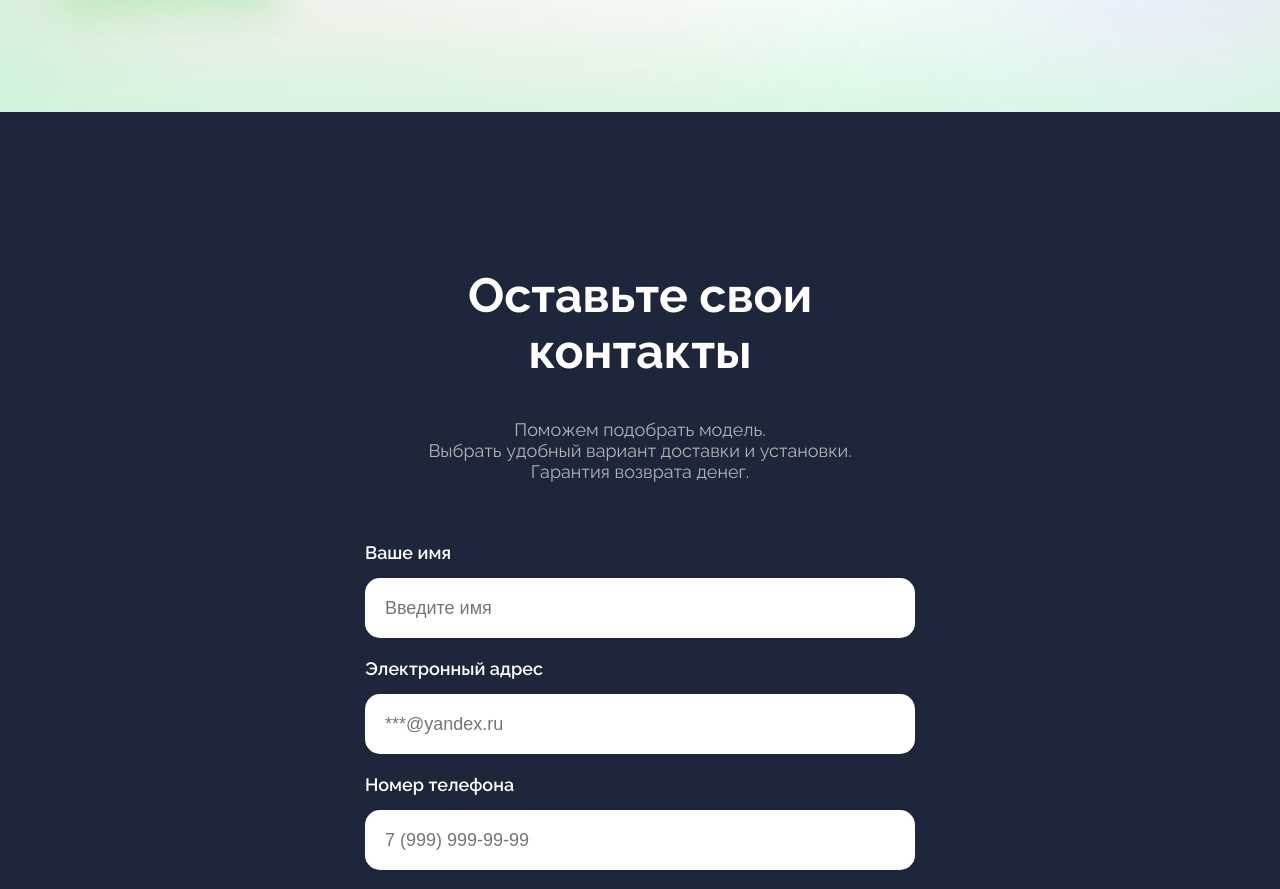
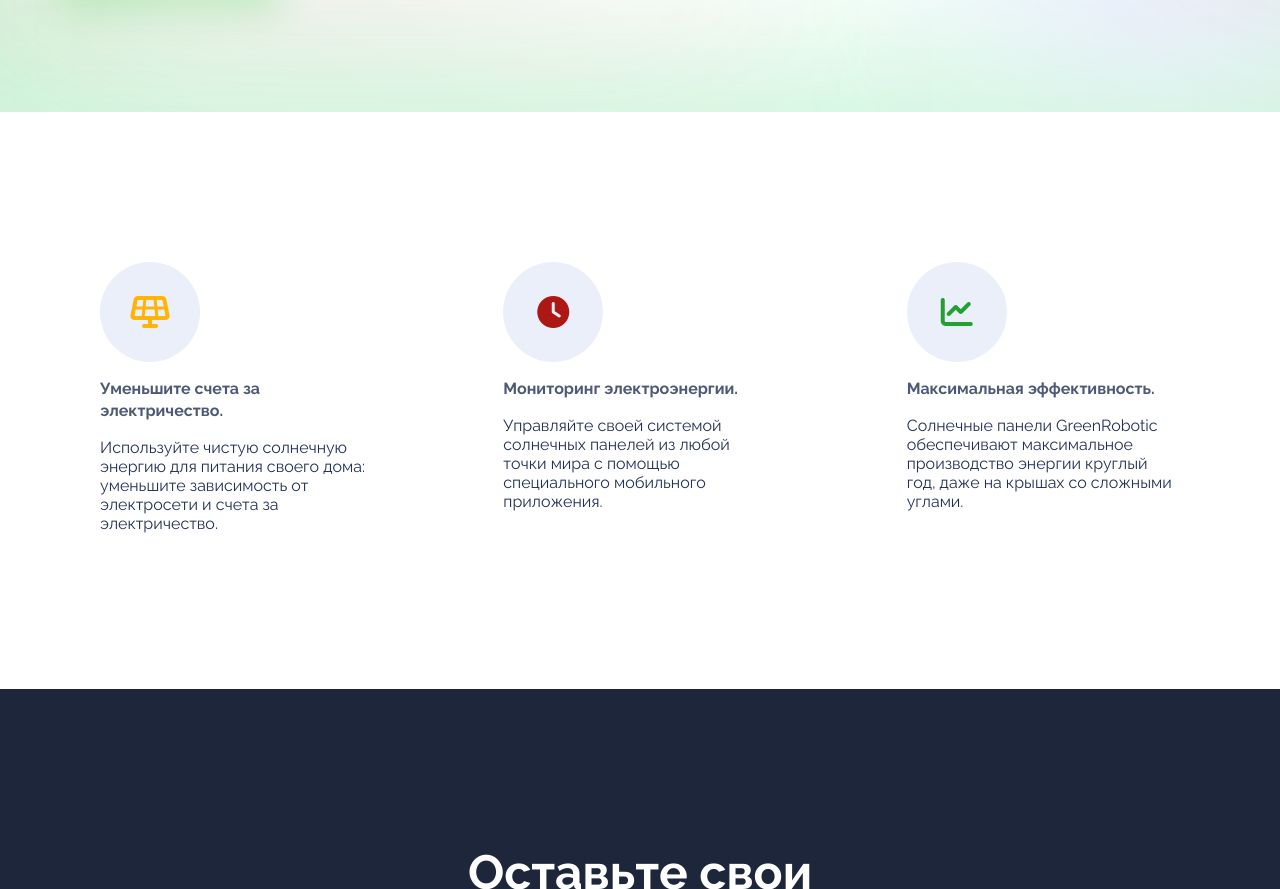
Before and after one commit to la-evg/green-corp-landing, a plain HTML site: page index.html in a window 1280 px wide. Shown: the part 824-1713 px from the top of the page. Drawn offline with nearby package versions, Linux system fonts and the light colour scheme.

Commit message:
add first part section features

```diff
--- a/index.html
+++ b/index.html
@@ -1,60 +1,102 @@
 <!DOCTYPE html>
 <html lang="ru">
-
   <head>
     <title>Солнечные батареи GreenCorp</title>
-    <link rel="stylesheet" href="main.css">
-    <link href="https://fonts.googleapis.com/css2?family=Raleway:wght@100;300;400;500;600;700;800&display=swap"
-        rel="stylesheet">
-    <meta name="viewport" content="width=device-width, initial-scale=1.0">
-    <link rel="stylesheet" href="https://cdnjs.cloudflare.com/ajax/libs/animate.css/4.1.1/animate.min.css" />
+    <link rel="stylesheet" href="main.css" />
+    <link
+      href="https://fonts.googleapis.com/css2?family=Raleway:wght@100;300;400;500;600;700;800&display=swap"
+      rel="stylesheet"
+    />
+    <meta name="viewport" content="width=device-width, initial-scale=1.0" />
+    <link
+      rel="stylesheet"
+      href="https://cdnjs.cloudflare.com/ajax/libs/animate.css/4.1.1/animate.min.css"
+    />
   </head>
 
   <body>
     <header>
-        <img src="img/logo.svg" alt="logo" class="header__logo">
+      <img src="img/logo.svg" alt="logo" class="header__logo" />
       <div>
         <a href="#contacts">Контакты</a>
         <button>Заказать</button>
       </div>
     </header>
     <section class="about">
-        <div class="about__info animate__animated animate__fadeInLeft animate__slow">
+      <div
+        class="about__info animate__animated animate__fadeInLeft animate__slow"
+      >
         <h1>Солнечные панели GreenRobotic</h1>
         <h4>Наши преимущества:</h4>
         <l>24/7 Мониторинг электроэнергии</l>
         <l>Автоматическое включение и отключение</l>
         <l>Максимальное производство солнечной энергии</l>
         <l>Безопасность и надежность</l>
-            <p>Производите дешёвую экологически чистую электроэнергию из солнечного света</p>
-            <button>Узнать подробнее <i class="fa-solid fa-angle-right"></i></button>
+        <p>
+          Производите дешёвую экологически чистую электроэнергию из солнечного
+          света
+        </p>
+        <button>
+          Узнать подробнее <i class="fa-solid fa-angle-right"></i>
+        </button>
       </div>
-        <div class="about__images animate__animated animate__fadeInRight animate__slow">
-            <img class="about__sun-image" src="img/sun.png">
-            <img class="about__image" src="img/solar-panel.png">
+      <div
+        class="about__images animate__animated animate__fadeInRight animate__slow"
+      >
+        <img class="about__sun-image" src="img/sun.png" />
+        <img class="about__image" src="img/solar-panel.png" />
+      </div>
+    </section>
+    <section class="features">
+      <div class="cards">
+        <div class="card">
+          <div class="card__logo"><i class="fa-solid fa-solar-panel"></i></div>
+          <h3>Уменьшите счета за электричество.</h3>
+          <p>
+            Используйте чистую солнечную энергию для питания своего дома:
+            уменьшите зависимость от электросети и счета за электричество.
+          </p>
+        </div>
+        <div class="card">
+          <div class="card__logo"><i class="fa-solid fa-clock"></i></div>
+          <h3>Мониторинг электроэнергии.</h3>
+          <p>
+            Управляйте своей системой солнечных панелей из любой точки мира с
+            помощью специального мобильного приложения.
+          </p>
+        </div>
+        <div class="card">
+          <div class="card__logo"><i class="fa-solid fa-chart-line"></i></div>
+          <h3>Максимальная эффективность.</h3>
+          <p>
+            Солнечные панели GreenRobotic обеспечивают максимальное производство
+            энергии круглый год, даже на крышах со сложными углами.
+          </p>
+        </div>
       </div>
     </section>
     <section class="form">
       <div class="form__container">
         <h1>Оставьте свои контакты</h1>
-            <p>Поможем подобрать модель.
-                <br>
+        <p>
+          Поможем подобрать модель.
+          <br />
           Выбрать удобный вариант доставки и установки.
-                <br>
+          <br />
           Гарантия возврата денег.
         </p>
         <form>
           <div class="form__group">
             <label for="name">Ваше имя</label>
-                    <input type="text" placeholder="Введите имя" id="name">
+            <input type="text" placeholder="Введите имя" id="name" />
           </div>
           <div class="form__group">
             <label for="email">Электронный адрес</label>
-                    <input type="email" placeholder="***@yandex.ru" id="email">
+            <input type="email" placeholder="***@yandex.ru" id="email" />
           </div>
           <div class="form__group">
             <label for="phone">Номер телефона</label>
-                    <input type="number" placeholder="7 (999) 999-99-99" id="phone">
+            <input type="number" placeholder="7 (999) 999-99-99" id="phone" />
           </div>
           <div class="form__group">
             <label for="budget">Примерный бюджет</label>
@@ -96,7 +138,9 @@
       </div>
       <div class="footer__copyright">GreenCorp © 2021</div>
     </footer>
-    <script src="https://kit.fontawesome.com/fad706d9d3.js" crossorigin="anonymous"></script>
+    <script
+      src="https://kit.fontawesome.com/fad706d9d3.js"
+      crossorigin="anonymous"
+    ></script>
   </body>
-
 </html>
--- a/main.css
+++ b/main.css
@@ -220,6 +220,55 @@ footer{
     }
  }
 
+ .features{
+    background-color: #fff;
+    padding: 115px 60px;
+    display: grid;
+ }
+
+ .cards{
+    display: grid;
+    grid-template-columns: repeat(3, 1fr);
+    gap: 50px;
+
+ }
+
+ .card{
+    padding: 35px 40px 25px 40px;
+    border: 1px #D9E4E6;
+    border-radius: 5px;
+ }
+
+ .card h3{
+    font-size: 16px;
+    line-height: 22px;
+    opacity: 0.8;
+ }
+
+ .card__logo{
+    height: 100px;
+    width: 100px;
+    font-size: 32px;
+    font-weight: 700;
+    background-color: #eaeff9;
+    border-radius: 50%;
+    display: flex;
+    align-items: center;
+    justify-content:center;
+ }
+
+ .fa-solar-panel{
+    color: #ffb406;
+ }
+
+ .fa-clock{
+    color: #ad1714;
+ }
+
+ .fa-chart-line{
+    color: #22a030;
+ }
+
  /* Мобильные устройства */
  @media (max-width: 720px) {
     header {
@@ -268,4 +317,13 @@ footer{
     .footer__container {
         flex-direction: column;
     }
+
+    .features{
+        padding: 50px 10px;
+
+    }
+
+    .cards{
+        grid-template-columns: auto;
+    }
  }
```
Lines whose indentation alone changed are shown as unchanged.
